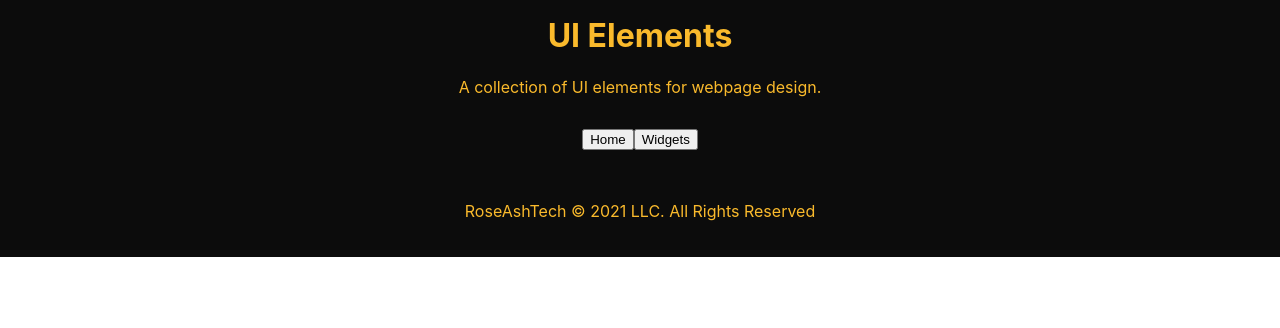
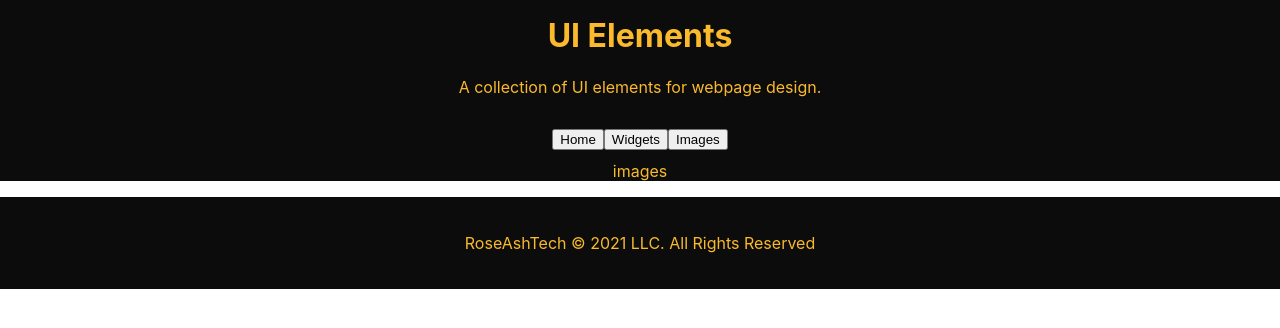
Before and after one commit to ARFreiler/UI_Elements, a React (Create React App) app in the folder ui_elements/: page /images in a window 1280 px wide. Shown: the top 328 px of the page. Built offline with nearby package versions, Linux system fonts and the light colour scheme.

Commit message:
Created ImagesElements page and its corresponding files.

```diff
--- a/ui_elements/src/components/Content.js
+++ b/ui_elements/src/components/Content.js
@@ -1,12 +1,13 @@
-import React, { useState } from 'react';
+// import React, { useState } from 'react';
 import { Switch, Route } from 'react-router-dom';
 
-import Navbar from './Navbar/Navbar';
-import Header from './Header/Header';
-import Footer from './Footer/Footer';
-import UiElements from './UiElements/UiElements';
+// import Navbar from './Navbar/Navbar';
+// import Header from './Header/Header';
+// import Footer from './Footer/Footer';
+// import UiElements from './UiElements/UiElements';
 import Homepage from './pages/Homepage/Homepage';
 import Widgets from './pages/WidgetElements/Widgets';
+import Images from './pages/ImageElements/Images';
 
 import './Content.css';
 
@@ -15,6 +16,7 @@ const Content = () => {
         <Switch> {/* The Switch decides which component to show based on the current URL.*/}
             <Route exact path='/' component={Homepage}></Route>
             <Route exact path='/widgets' component={Widgets}></Route>
+            <Route exact path='/images' component={Images}></Route>
         </Switch>
     );
 };
--- a/ui_elements/src/components/Navbar/Navbar.js
+++ b/ui_elements/src/components/Navbar/Navbar.js
@@ -21,6 +21,11 @@ const Navbar = ({ currentPage, handlePageChange }) => {
                         Widgets
                     </button>
                 </Link>
+                <Link to="/images">
+                    <button variant="outlined">
+                        Images
+                    </button>
+                </Link>
             </div>
         </div>
     );
--- /dev/null
+++ b/ui_elements/src/components/pages/ImageElements/Images.js
@@ -0,0 +1,17 @@
+import React from 'react';
+
+import './Images.css';
+
+const Images = () => {
+    return (
+        <div className="container">
+            <div className="images">
+                <div className="element-one">
+                    <p>images</p>
+                </div>
+            </div>
+        </div>
+    );
+};
+
+export default Images;
--- a/ui_elements/src/components/pages/WidgetElements/Widgets.js
+++ b/ui_elements/src/components/pages/WidgetElements/Widgets.js
@@ -8,7 +8,6 @@ const Widgets = () => {
             <div className="widgets">
                 <div className="widget-one">
                     <p>widgets</p>
-
                 </div>
             </div>
         </div>
```
Also changed, not shown: ui_elements/src/components/pages/ImageElements/Images.css (added).
